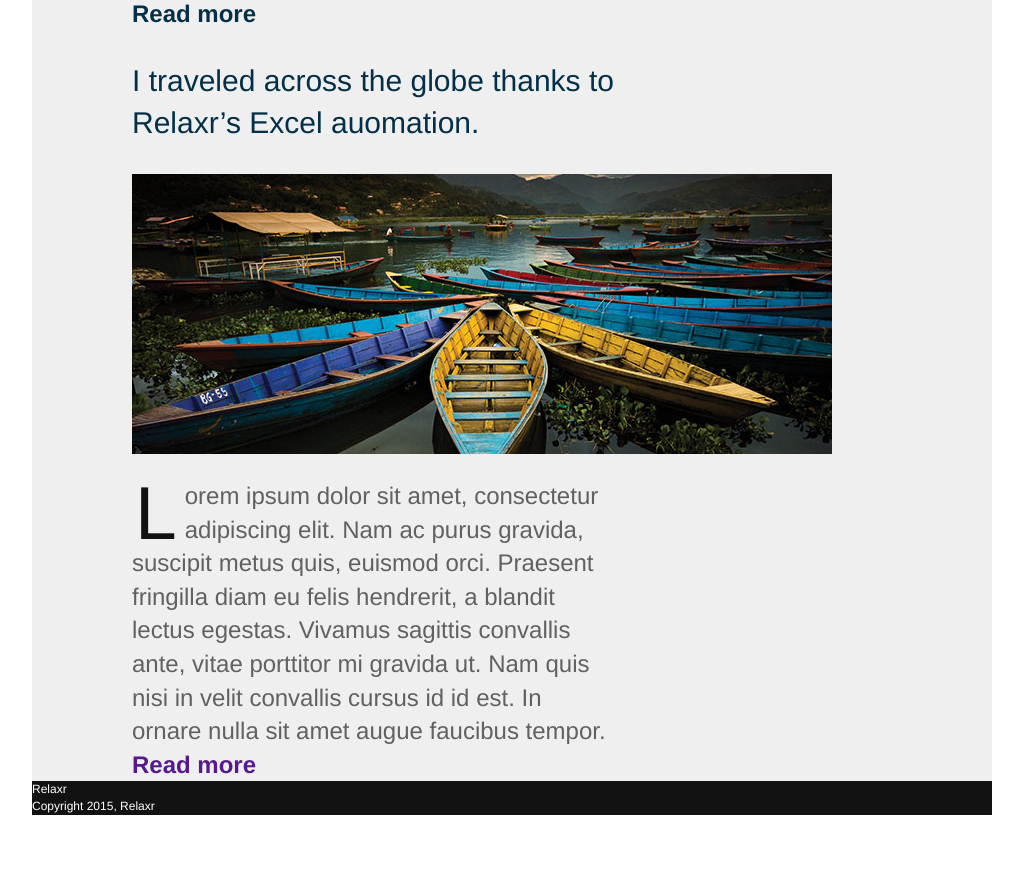
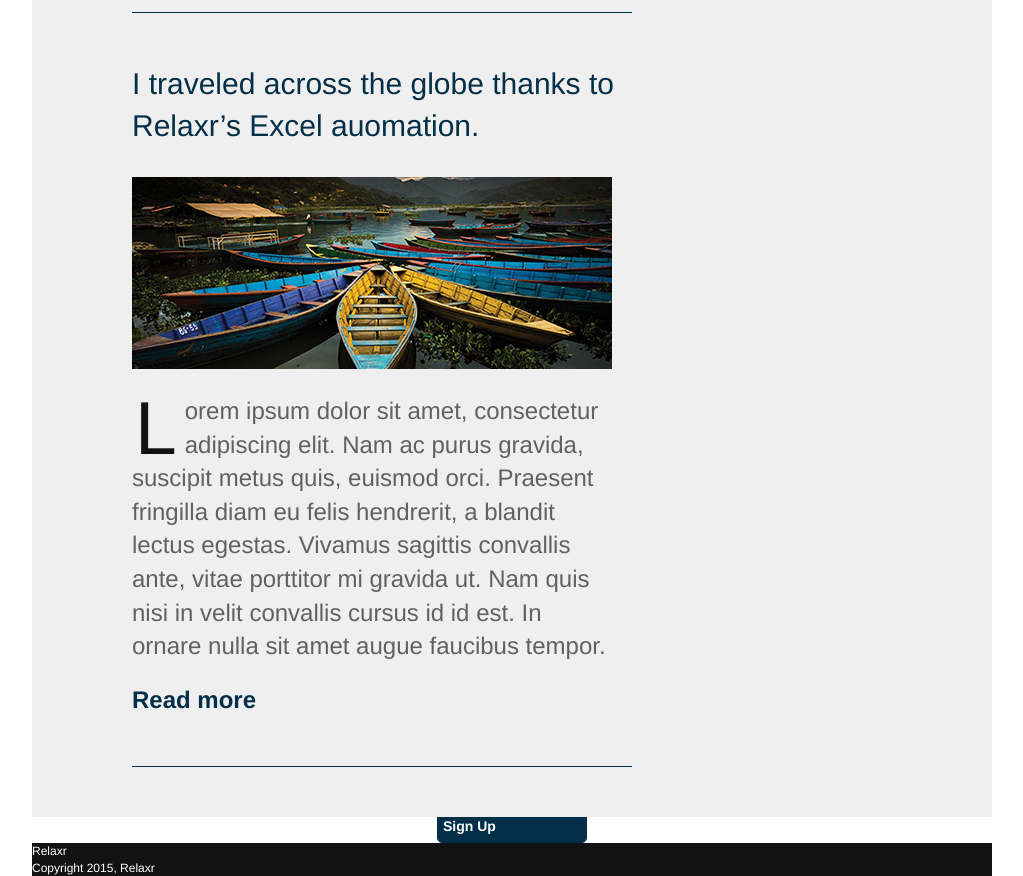
Before and after one commit to lnspham/relaxr_blog, a plain HTML site: page index.html in a window 1280 px wide. Shown: the part 891-1767 px from the top of the page, without its empty margins (128-1151 px from the left). Before the commit the page ends 1706 px from the top, so only its background shows below. Drawn offline with Linux system fonts and the light colour scheme.

Commit message:
Resize the photo, fixed the Read More link, worked with padding and margin
Images were resized using Photoshop. 480x192

```diff
--- a/css/style.css
+++ b/css/style.css
@@ -73,7 +73,9 @@ nav {
 }
 
 article {
-
+  margin-bottom: 50px;
+  padding-bottom: 50px;
+  border-bottom: 1px solid #033048;
 }
 
 aside {
@@ -123,10 +125,6 @@ nav ul li {
   margin-right: 40px;
 }
 
-img {
-  background-size: contain;
-}
-
 #main {
   background: #f0efef;
   width: 960px;
@@ -145,8 +143,7 @@ img {
   font-size: 24px;
   font-weight: 300;
   color: #606161;
-  padding-top: 20px;
-  padding-right: 20px;
+  padding: 20px 20px 20px 0;
 }
 
 #post article a:link {
@@ -159,6 +156,12 @@ img {
 
 }
 
+#post article a:hover {
+  color: #DEA427;
+  text-decoration: underline;
+}
+
+
 #post p span {
     float: left;
     color: #121212;
@@ -169,9 +172,25 @@ img {
     padding-left: 3px;}
 }
 
-aside#sidebar div ul li{
+aside#sidebar div ul {
   font-size: 24px;
   font-weight: 300;
   margin: 0;
   padding: 0;
 }
+
+div.signUpButton {
+  font-size: 14px;
+  font-weight: bolder;
+  border: 1px solid #033048;
+  border-radius: 5px;
+  background-color: #033048;
+  padding: 5px;
+  width: 150px;
+  margin: 0 auto;
+}
+
+div.signUpButton a {
+  color: #FFF;
+  text-decoration: none;
+}
--- a/index.html
+++ b/index.html
@@ -32,17 +32,17 @@
 				<section id="post">
 					<article>
 						<h1>How I implemented Relaxr in 2 Weeks and changed my life.</h1>
-						<img src="images/blog_photo1.jpg">
+						<img src="images/blog_photo1a.jpg">
 						<p><span>L</span>orem ipsum dolor sit amet, consectetur adipiscing elit. Nam ac purus gravida, suscipit metus quis, euismod orci. Praesent fringilla diam eu felis hendrerit, a blandit lectus egestas. Vivamus sagittis convallis ante, vitae porttitor mi gravida ut. Nam quis nisi in velit convallis cursus id id est. In ornare nulla sit amet augue faucibus tempor.
 						</p>
 						<a href="#">Read more <!--use a pseudo class for the arrow --></a>
 					</article>
 					<article>
 						<h1>I traveled across the globe thanks to Relaxr’s Excel auomation.</h1>
-						<img src="images/blog_photo2.jpg">
+						<img src="images/blog_photo2a.jpg">
 						<p><span>L</span>orem ipsum dolor sit amet, consectetur adipiscing elit. Nam ac purus gravida, suscipit metus quis, euismod orci. Praesent fringilla diam eu felis hendrerit, a blandit lectus egestas. Vivamus sagittis convallis ante, vitae porttitor mi gravida ut. Nam quis nisi in velit convallis cursus id id est. In ornare nulla sit amet augue faucibus tempor.
 						</p>
-						<a href="">Read more</a>
+						<a href="#">Read more</a>
 					</article>
 				</section>
 				<aside id="sidebar">
@@ -67,9 +67,11 @@
 					</div>
 				</aside>
 			</section>
-			<aside id="call-to-action">
-
-			</aside>
+			<section id="signUp">
+				<div class="signUpButton">
+					<p><a href="#">Sign Up</a></p>
+				</div>
+			</section>
 
 			<footer>
 				<h2>Relaxr</h2>
```
Also changed, not shown: images/blog_photo1a.jpg (added), images/blog_photo2a.jpg (added).
